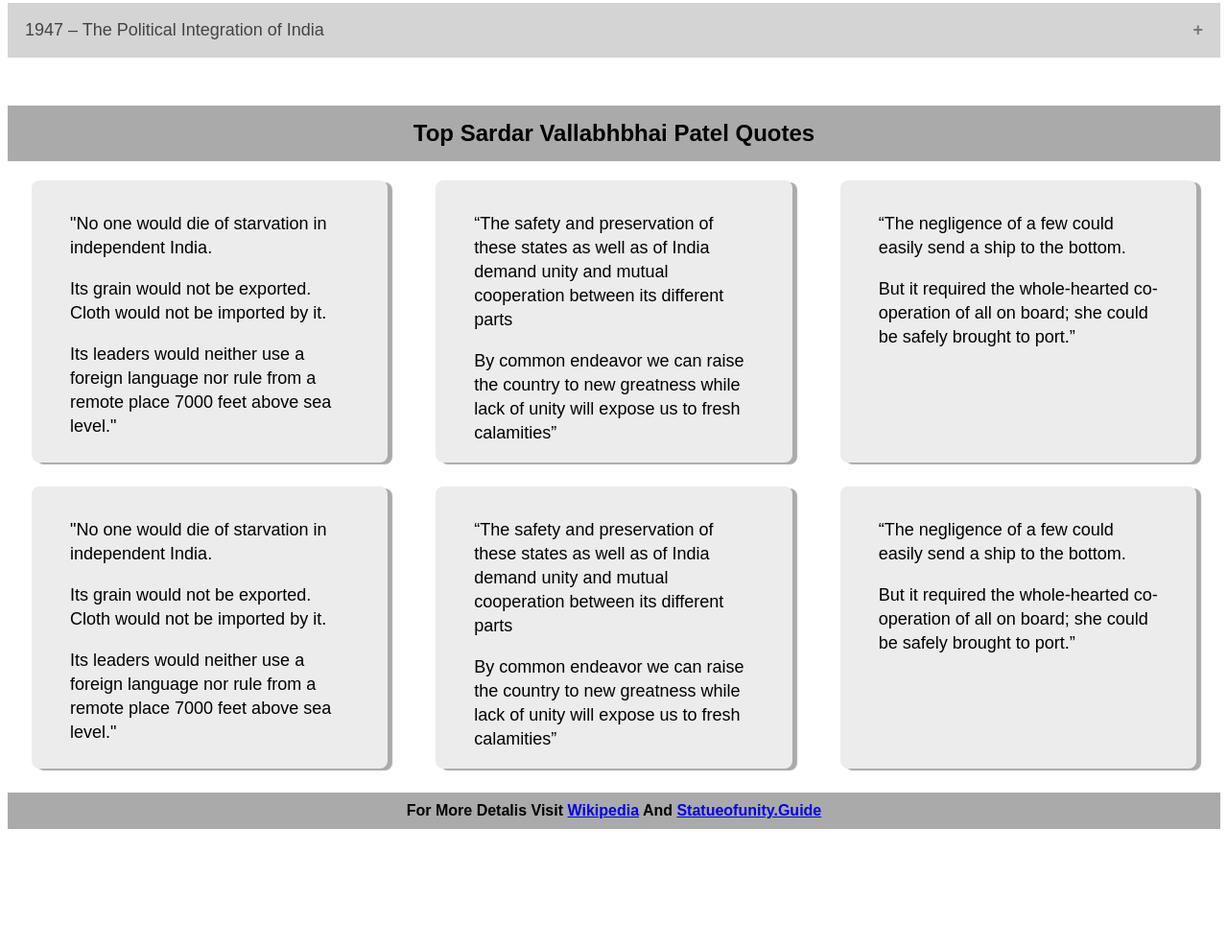
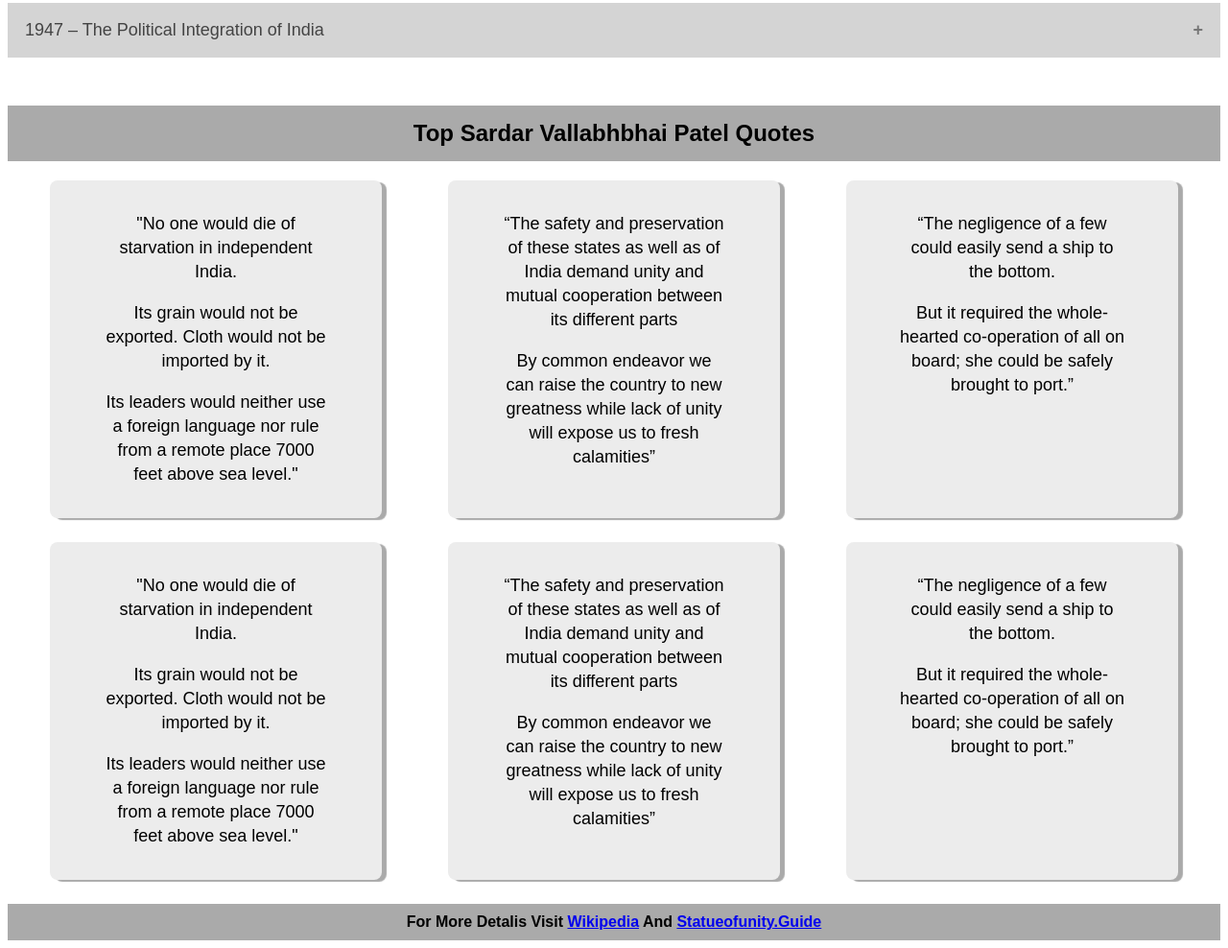
Before and after one commit to JayantBabbar/TributePage, a plain HTML site: page index.html in a window 1280 px wide. Shown: the part 974-1962 px from the top of the page at 96% size. Before the commit the page ends 1846 px from the top, so only its background shows below. Drawn offline with Linux system fonts and the light colour scheme.

Commit message:
second commit

```diff
--- a/index.html
+++ b/index.html
@@ -152,7 +152,7 @@
       <section>
         <h2>Top Sardar Vallabhbhai Patel Quotes</h2>
         <div class="container">
-          <div class="quotes">
+          <div class="quotes" id="quote1">
             <blockquote>
               <p>"No one would die of starvation in independent India.</p>
             <p> Its grain would not be exported.
@@ -161,23 +161,21 @@
 
           </blockquote>
           </div>
-          <div class="quotes">
+          <div class="quotes" id="quote2">
             <blockquote>
               <p>“The safety and preservation of these states as well as of India demand unity and mutual cooperation between its different parts</p>
 
               <p>By common endeavor we can raise the country to new greatness while lack of unity will expose us to fresh calamities”</p>
           </blockquote>
           </div>
-          <div class="quotes">
+          <div class="quotes" id="quote3">
           <blockquote>
           <p>“The negligence of a few could easily send a ship to the bottom.</p>
           <p>But it required the whole-hearted co-operation of all on board; she could be safely brought to port.”</p>
 
           </blockquote>
           </div>
-        </div>
-        <div class="container">
-          <div class="quotes">
+          <div class="quotes" id="quote4">
             <blockquote>
               <p>"No one would die of starvation in independent India.</p>
             <p> Its grain would not be exported.
@@ -186,14 +184,14 @@
 
           </blockquote>
           </div>
-          <div class="quotes">
+          <div class="quotes" id="quote5">
             <blockquote>
               <p>“The safety and preservation of these states as well as of India demand unity and mutual cooperation between its different parts</p>
 
               <p>By common endeavor we can raise the country to new greatness while lack of unity will expose us to fresh calamities”</p>
           </blockquote>
           </div>
-          <div class="quotes">
+          <div class="quotes" id="quote6">
           <blockquote>
           <p>“The negligence of a few could easily send a ship to the bottom.</p>
           <p>But it required the whole-hearted co-operation of all on board; she could be safely brought to port.”</p>
--- a/style.css
+++ b/style.css
@@ -107,20 +107,44 @@ section h2{
 
 .container{
   display: flex;
+  flex-wrap: wrap;
+  justify-content: space-evenly;
 }
 
 .quotes{
   background: rgb(236, 236, 236);
+  width: 25%;
+  height: auto;
   border-radius: 8px;
   margin-right: 25px;
   margin-left: 25px;
-  padding-top: 15px;
+  padding: 15px;
   font-size: 18px;
-  width: 100%;
   font-family:sans-serif;
   box-shadow: 5px 2px 1px  rgb(170, 170, 170);
   line-height: 25px;
   margin-bottom: 25px;
+  text-align: center;
+}
+
+
+@media screen and (max-width: 920px){
+  .quotes{
+    flex: 1 100%;
+
+  }
+}
+
+@media screen and (max-width: 620px){
+  .intro{
+    padding: 2px;
+  }
+
+  #tribute-info{
+    margin-right: 50px;
+    margin-left: 50px;
+
+  }
 }
 
 footer{
```
